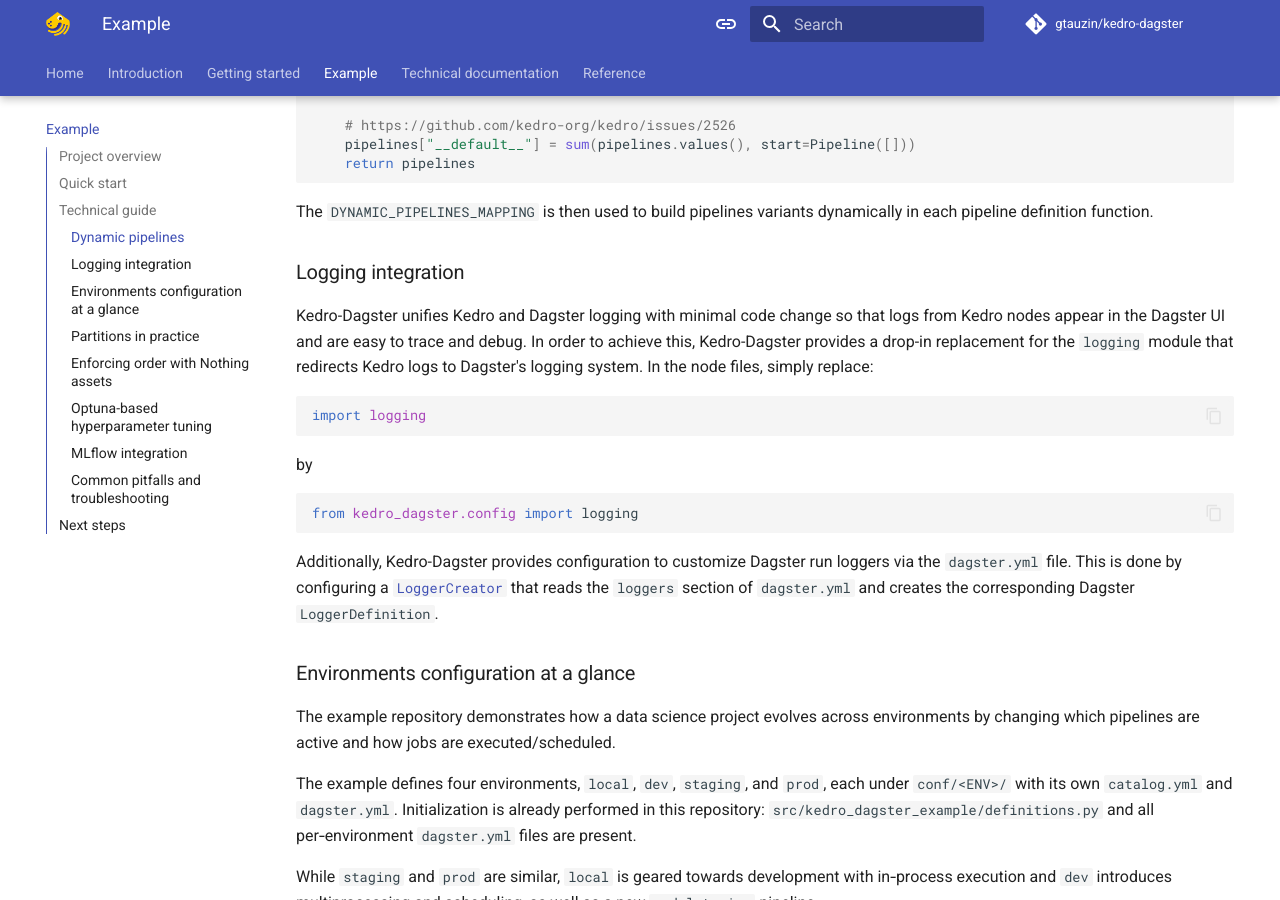
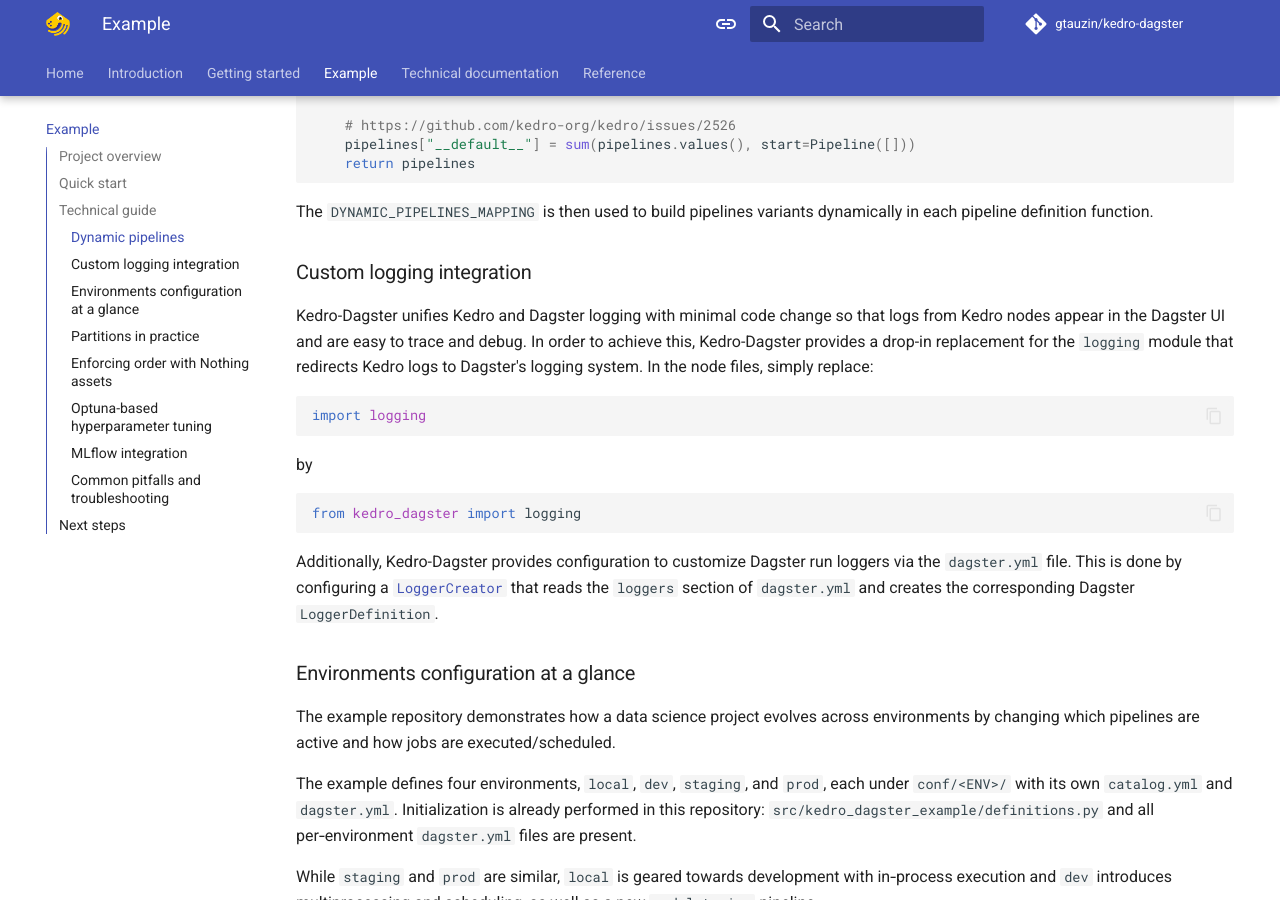
Before and after one commit to gtauzin/kedro-dagster, an MkDocs documentation site: the page built from docs/pages/example.md, in a window 1280 px wide and 900 px high, scrolled down 4445 px. Built offline with MkDocs 1.6.1 and Material for MkDocs 9.7.7, drawn with Linux system fonts in a browser that asks for light colours; comment, search, counter and statistics services are not loaded; the version menu is left out.

Commit message:
Review
Signed-off-by: Guillaume Tauzin <4648633+gtauzin@users.noreply.github.com>

````diff
--- a/docs/pages/example.md
+++ b/docs/pages/example.md
@@ -160,7 +160,7 @@ def register_pipelines() -> dict[str, Pipeline]:
 
 The `DYNAMIC_PIPELINES_MAPPING` is then used to build pipelines variants dynamically in each pipeline definition function.
 
-### Logging integration
+### Custom logging integration
 
 Kedro-Dagster unifies Kedro and Dagster logging with minimal code change so that logs from Kedro nodes appear in the Dagster UI and are easy to trace and debug. In order to achieve this, Kedro-Dagster provides a drop-in replacement for the `logging` module that redirects Kedro logs to Dagster's logging system. In the node files, simply replace:
 
@@ -171,7 +171,7 @@ import logging
 by
 
 ```python
-from kedro_dagster.config import logging
+from kedro_dagster import logging
 ```
 
 Additionally, Kedro-Dagster provides configuration to customize Dagster run loggers via the `dagster.yml` file.
````
Also changed, not shown: docs/pages/technical.md (+1 -1 lines), 1 other file.
